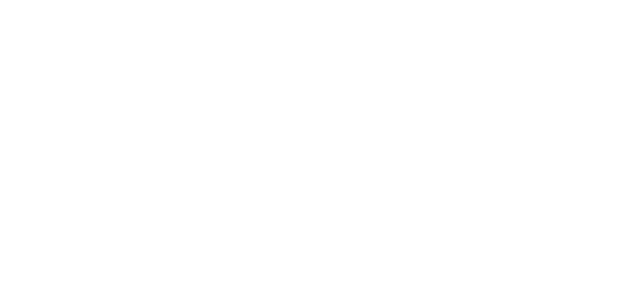
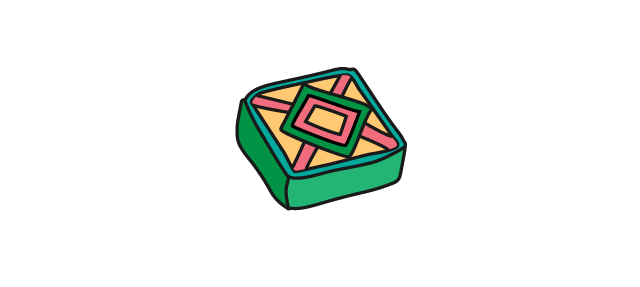
Before and after one commit to cgithub1313/cgithub1313.github.io, a plain HTML site: page index.html in a window 1280 px wide. Shown: the whole page, without its empty margins (301-941 px from the left). Drawn offline with Linux system fonts and the light colour scheme.

Commit message:
added image

```diff
--- a/index.html
+++ b/index.html
@@ -27,7 +27,9 @@
 
     <main>
       <section class="wrap">
-
+        <div>
+            <img src="LapisSarawak02.png" alt="Lapis Sarawak." />
+        </div>
       </section>
 
 
```
